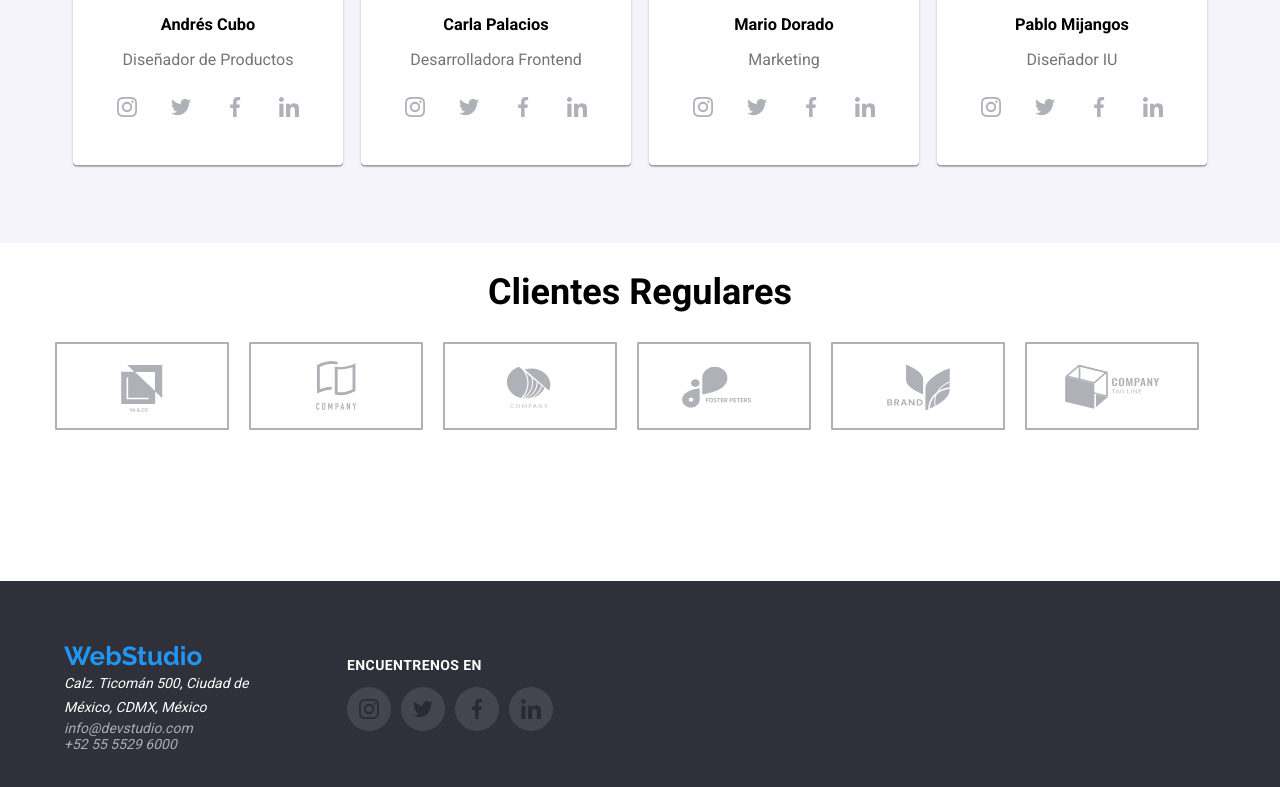
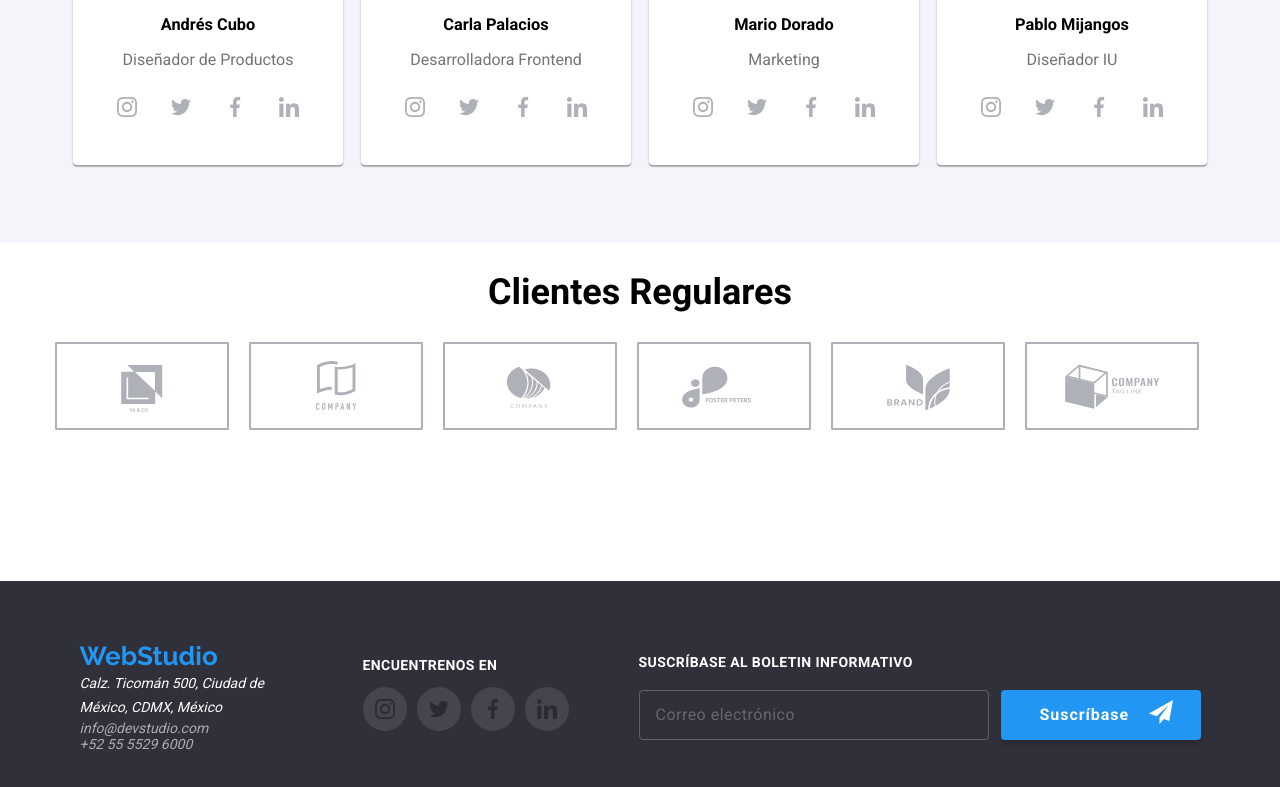
Before and after one commit to NaniNanii/goit-markup-hw-06, a plain HTML site: page index.html in a window 1280 px wide. Shown: the part 2012-2799 px from the top of the page. Drawn offline with nearby package versions, Linux system fonts and the light colour scheme.

Commit message:
Add files via upload

```diff
--- a/css/styles.css
+++ b/css/styles.css
@@ -472,7 +472,7 @@ margin: 0;
   display: flex;
   justify-content: center;
   padding-left: 215px;
-  padding-right: 878px;
+  padding-right: 215px;
   padding-top: 60px;
   padding-bottom: 60px;
 
@@ -787,5 +787,82 @@ color: #FFFFFF;
   font-size: 14px;
   line-height: 24px;
   letter-spacing: 0.03em;
+}
 
+.input-container-2 {
+  position: relative;
+  border-radius: 4px;
+  margin-right: 12px;
 }
+
+.input-container-2:focus {
+  outline: none;
+}
+
+.subscribe-footer {
+  width: 570px;
+  height: 86px;
+}
+.subscribe-input {
+  display: flex;
+}
+
+.modal-header-footer {
+  font-style: normal;
+  font-weight: 700;
+  font-size: 14px;
+  line-height: 16px;
+  letter-spacing: 0.03em;
+  color: #FFFFFF;
+  margin: 0;
+  padding-bottom: 20px;
+}
+
+.email-footer {
+  width: 350px;
+  height: 50px;
+  background-color: transparent;
+  border: 1px solid rgba(255, 255, 255, 0.3);
+  filter: drop-shadow(0px 4px 4px rgba(0, 0, 0, 0.15));
+  border-radius: 4px;
+  padding-left: 16px;
+  color: #FFFFFF;
+  opacity: 80%;
+  outline: none;
+  font-style: normal;
+  font-weight: 400;
+  font-size: 16px;
+  line-height: 20px;
+  align-items: center;
+  letter-spacing: 0.03em;
+}
+
+.modal-button-footer {
+  align-items: center;
+  display: flex;
+  width: 200px;
+  height: 50px;
+  background-color: #2196F3;
+  border-radius: 4px;
+  box-shadow: 0px 4px 4px rgba(0, 0, 0, 0.15);
+  border: none;
+  padding-left: 39px;
+  padding-right: 28px;
+  padding-top: 10px;
+  padding-bottom: 10px;
+}
+
+.modal-button-footer:hover {
+  cursor: pointer;
+}
+
+.modal-button-footer-in {
+  display: flex;
+  gap: 20px;
+  font-style: normal;
+  font-weight: 700;
+  font-size: 16px;
+  line-height: 30px;
+  letter-spacing: 0.06em;
+  color: white;
+}
--- a/index.html
+++ b/index.html
@@ -418,6 +418,30 @@
             </li>
           </ul>
         </ul>
+
+        <div class="subscribe-footer">
+          <p class="modal-header-footer">SUSCRÍBASE AL BOLETIN INFORMATIVO</p>
+          <form class="" name="signup_form" autocomplete="on" novalidate>
+            <ul class="subscribe-input">
+              <li>
+                <label>
+                  <div class="input-container-2">
+                    <input class="email-footer" type="email" name="email" placeholder="Correo electrónico"/>
+                  </div>
+                </label>
+              </li>
+              <li>
+                  <button class="modal-button-footer" type="subscribe">
+                    <div class="modal-button-footer-in">Suscríbase <svg class="" width="24" height="24">
+                    <use href="images/icons.svg#icon-enviar-blanco"></use>
+                  </svg></button>
+                </div>
+                </div>
+              </li>
+            </ul>
+          </form>
+        </div>
+
       </address>
     </footer>
     <script src="./modal.js"></script>
```
Also changed, not shown: portafolio.html (+24 -0 lines).
